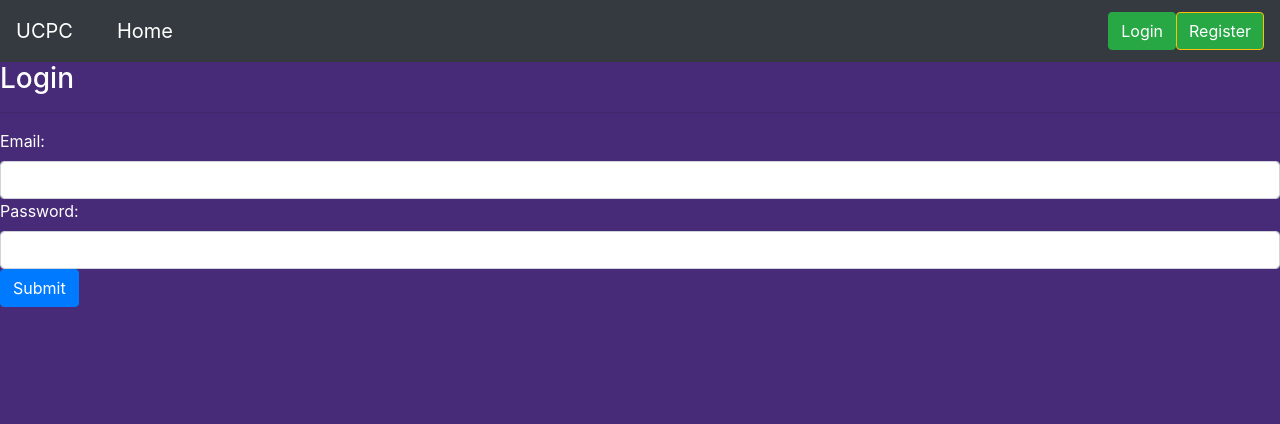
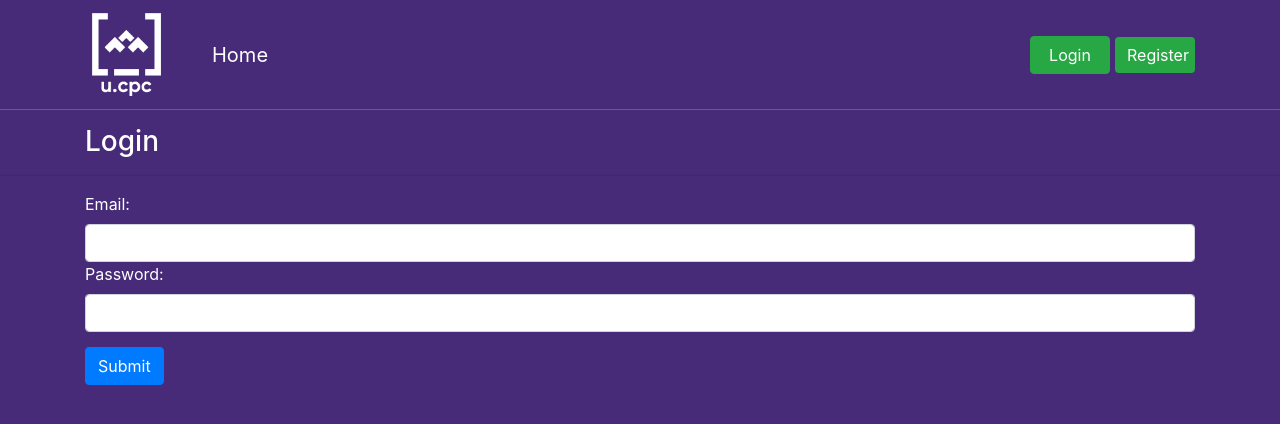
Before and after one commit to nguyendaiky/UIT-UCPC-Web, a Django app: page /login/ in a window 1280 px wide. Shown: the top 424 px of the page. Run offline with Django 3.2, Linux system fonts and the light colour scheme; some libraries are stand-ins or nearby versions.

Commit message:
complete fix style for navbar,container for form of register and login

```diff
--- a/register/templates/login/login.html
+++ b/register/templates/login/login.html
@@ -2,8 +2,10 @@
 {% load static %}
 
 {% block content %}
+<div class="container" style="margin-top: 15px;">
+	<h3>Login</h3>
+</div>
 
-<h3>Login</h3>
 <hr>
 
 {% for message in messages %}
@@ -11,11 +13,13 @@
 {% endfor %}
 
 <div class="form-group">
-	<form action="{% url 'register:login' %}" method="post">
-		{% csrf_token %}
-		{{ lf.as_p }}
-		<button type="submit" class="btn btn-primary">Submit</button>
-	</form>
+	<div class="container">
+		<form action="{% url 'register:login' %}" method="post">
+			{% csrf_token %}
+			{{ lf.as_p }}
+			<button type="submit" class="btn btn-primary" style = "margin-top: 15px;">Submit</button>
+		</form>
+	</div>
 </div>
 
 {% endblock content %}
--- a/register/templates/login/profile.html
+++ b/register/templates/login/profile.html
@@ -2,8 +2,10 @@
 {% load static %}
 
 {% block content %}
+<div class="container" style="margin-top: 15px;">
+	<h3>Profile</h3>
+</div>
 
-<h3>Profile</h3>
 <hr>
 
 {% for message in messages %}
--- a/register/templates/register/navigations.html
+++ b/register/templates/register/navigations.html
@@ -1,8 +1,11 @@
 {% extends 'register/main.html' %}
 {% load static %}
 {% block main %}
-<nav class="navbar navbar-expand-lg navbar-dark bg-dark">
-    <a class="navbar-brand" href="{% url 'register:home' %}">UCPC</a>
+<nav class="navbar navbar-expand-lg navbar-dark" style="background-color: #482b78; border-bottom: 1px rgba(255, 255, 255, 0.2) solid;">
+    <div class="container">
+        <a class="navbar-brand" href="{% url 'register:home' %}">
+            <img width="83px" height="83px" src="{% static 'register/images/introduction/logo3.jpg' %}">
+        </a>
         <button class="navbar-toggler" type="button" data-toggle="collapse" data-target="#navbarSupportedContent"
             aria-controls="navbarSupportedContent" aria-expanded="false" aria-label="Toggle navigation">
             <span class="navbar-toggler-icon"></span>
@@ -11,25 +14,26 @@
         <div class="collapse navbar-collapse" id="navbarSupportedContent">
             <ul class="navbar-nav mr-auto">
                 <li class="nav-item active">
-                <a class="nav-link" href="{% url 'register:home' %}">Home <span class="sr-only">(current)</span></a>
+                    <a class="nav-link" href="{% url 'register:home' %}">Home<span class="sr-only">(current)</span></a>
                 </li>
 
             </ul>
             {% if request.user.is_authenticated %}
             <div class="form-inline my-2 my-lg-0">
-            <a href="{% url 'register:profile' %}" class="btn btn-success">Profile</a>
+                <a href="{% url 'register:profile' %}" class="btn btn-success" style="width:80px;">Profile</a>
             </div>
             <div class="form-inline my-2 my-lg-0">
-            <a href="{% url 'register:logout' %}" class="btn btn-warning">Logout</a>
+                <a href="{% url 'register:logout' %}" class="btn btn-warning" style = "margin-left: 5px; width:80px;">Logout</a>
             </div>
             {% else %}
             <div class="form-inline my-2 my-lg-0">
-            <a href="{% url 'register:login' %}" class="btn btn-success">Login</a>
+                <a href="{% url 'register:login' %}" class="btn btn-success" style="width:80px;">Login</a>
             </div>
             <div class="form-inline my-2 my-lg-0">
-            <a href="{% url 'register:register' %}" class="btn btn-warning">Register</a>
+                <a href="{% url 'register:register' %}" class="btn btn-warning" style = "margin-left: 5px;width:80px; border: none;">Register</a>
             </div>
             {% endif %}
+        </div>
     </div>
 </nav>
 <div>
--- a/register/templates/register/register.html
+++ b/register/templates/register/register.html
@@ -2,7 +2,10 @@
 {% load static %}
 
 {% block content %}
+<div class="container" style="margin-top: 15px;">
 	<h3>Register</h3>
+</div>
+
 <hr>
 
 {% for message in messages %}
@@ -10,10 +13,12 @@
 {% endfor %}
 
 <div class="form-group">
+	<div class="container">
 		<form action="{% url 'register:register' %}" method="post">
 			{% csrf_token %}
 			{{ tf.as_p }}
 			<button type="submit" class="btn btn-primary">Submit</button>
 		</form>
 	</div>
+</div>
 {% endblock content %}
```
Also changed, not shown: register/templates/login/edit.html (+10 -6 lines), register/templates/register/home.html (+4 -4 lines). Lines whose indentation alone changed are shown as unchanged.
